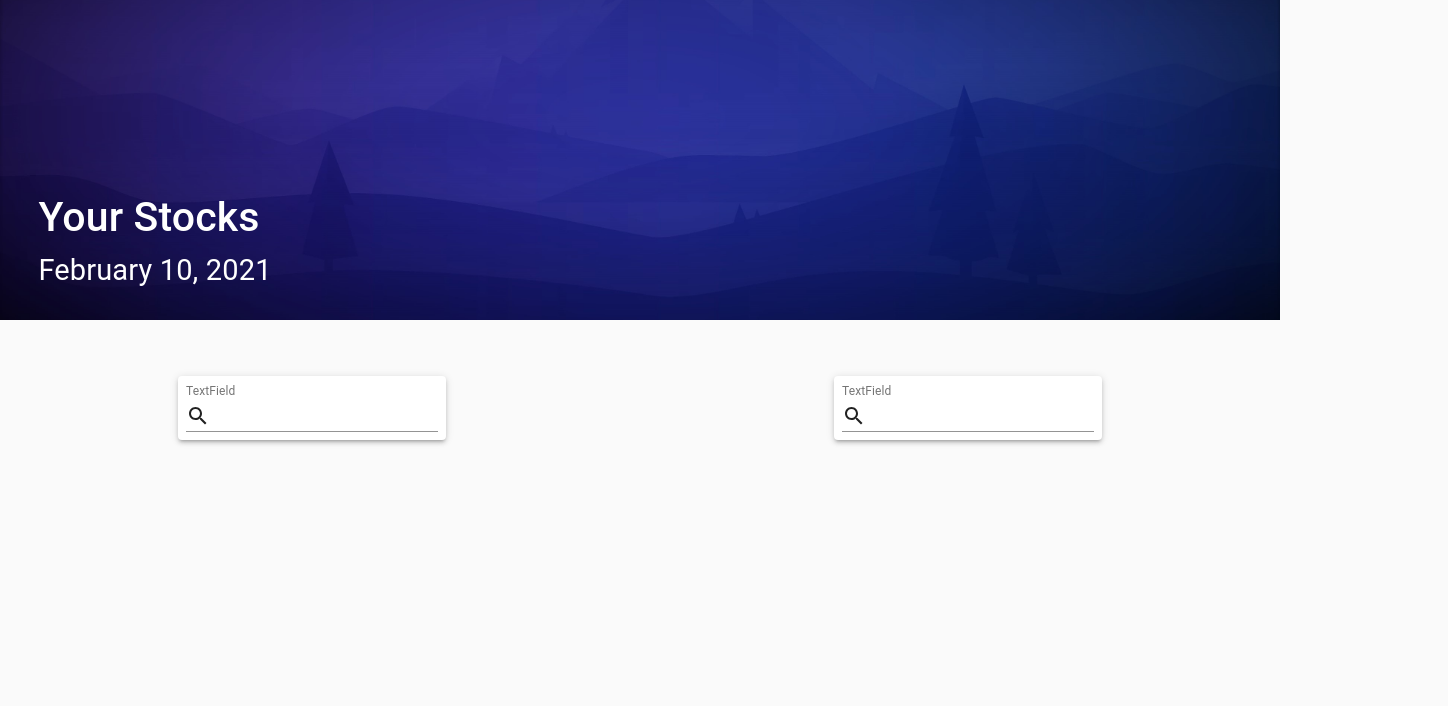
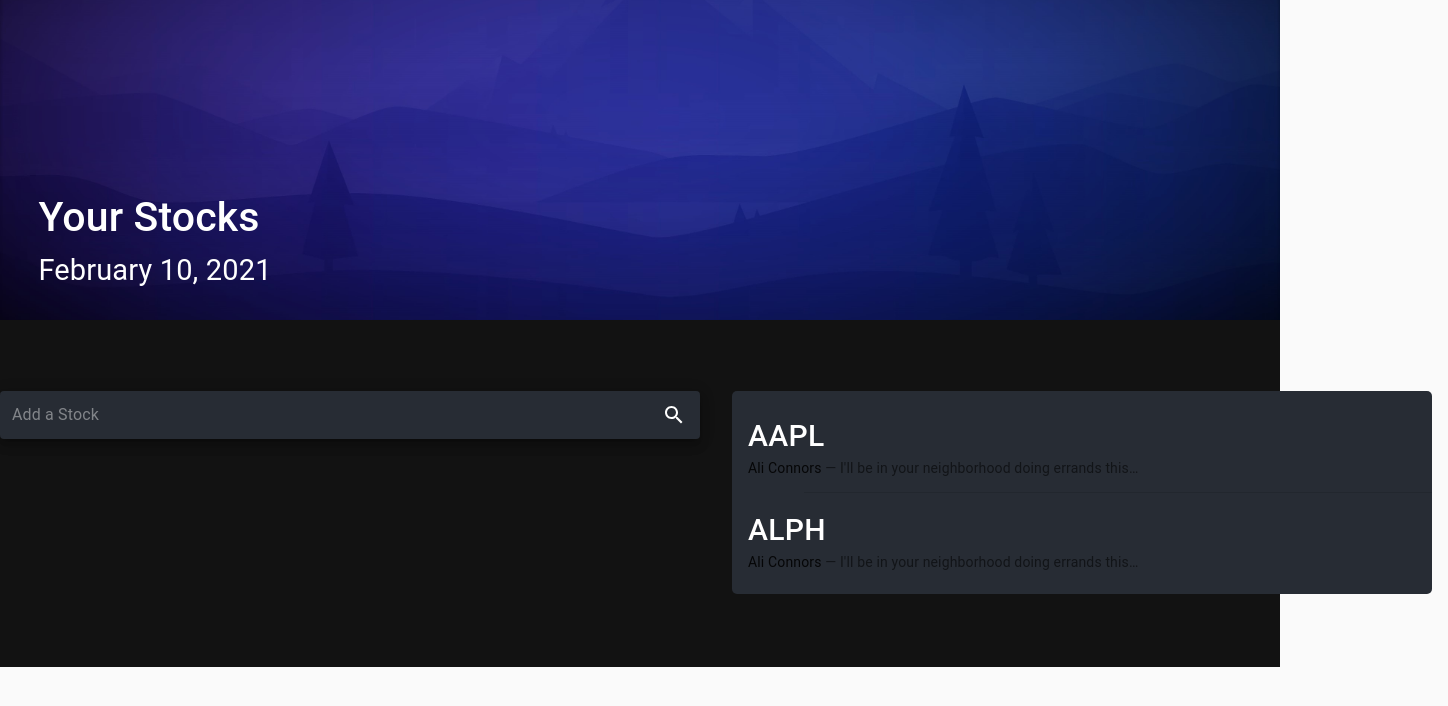
Before and after one commit to APoolio/NodeJS, a React (Create React App) app in the folder client/stocks-app/: page / in a window 1280 px wide. Shown: the top 706 px of the page, 1448 px wide, since content can reach past the window. Built offline with nearby package versions, Linux system fonts and the light colour scheme.

Commit message:
UI changes

```diff
--- a/client/stocks-app/src/App.css
+++ b/client/stocks-app/src/App.css
@@ -1,17 +1,3 @@
-.App {
-  text-align:left;
-}
-
-.App-logo {
-  height: 40vmin;
-  pointer-events: none;
-}
-
-@media (prefers-reduced-motion: no-preference) {
-  .App-logo {
-    animation: App-logo-spin infinite 20s linear;
-  }
-}
 
 .App-header {
   background-color: #282c34;
@@ -44,37 +30,5 @@
   left: 3%;
 }
 
-
-.App-link {
-  color: #61dafb;
-}
-
-.App-main-body{
-  background-color: #282b2c;
-  padding: 100px;
-
-}
-
-button{
-  padding: 20px;
-  width: 20%;
-  float: right;
-  background: #23282e;
-  border: 0;
-  box-sizing: border-box;
-  color: #fff;
-  cursor: pointer;
-  font-size: 20px;
-}
-
-@keyframes App-logo-spin {
-  from {
-    transform: rotate(0deg);
-  }
-  to {
-    transform: rotate(360deg);
-  }
-}
-
 @import url('https://fonts.googleapis.com/css2?family=Roboto:wght@300&display=swap');
 @import url('https://fonts.googleapis.com/css2?family=Open+Sans&family=Roboto:wght@700&display=swap');
--- a/client/stocks-app/src/Dashboard/Dashboard.js
+++ b/client/stocks-app/src/Dashboard/Dashboard.js
@@ -15,6 +15,8 @@ import Grid from '@material-ui/core/Grid';
 import SearchIcon from '@material-ui/icons/Search';
 import Container from "@material-ui/core/Container";
 
+import Search from "./Search";
+import Watchlist from "./Watchlist";
 import darkTheme from '../theme';
 
 
@@ -23,13 +25,14 @@ const useStyles = makeStyles((theme) => (
 {
     root:
     {
+        backgroundColor: "#121212",
         display: "flex"
     },
     margin:
     {
         margin: theme.spacing(1),
     },
-    appBarSpacer: theme.mixins.toolbar,
+    //appBarSpacer: theme.mixins.toolbar,
     content:
     {
         flexGrow: 1,
@@ -83,39 +86,11 @@ export default function Dashboard() {
                     className={classes.container}>
                     {/* Chart */}
                     <Grid item xs={12} md={8} lg={9}>
-                        <Paper elevation={3} fullWidth>
-                        <TextField
-                            className={classes.margin}
-                            id="input-with-icon-textfield"
-                            label="TextField"
-                            color="inherit"
-                            maxWidth="50%"
-                            InputProps=
-                            {
-                                {
-                                startAdornment: (<InputAdornment position="start"> <SearchIcon /> </InputAdornment>),
-                                }
-                            }
-                        />
-                        </Paper>
+                        <Search/>
                     </Grid>
 
                     <Grid item xs={12} md={8} lg={9}>
-                        <Paper elevation={3} fullWidth>
-                        <TextField
-                            className={classes.margin}
-                            id="input-with-icon-textfield"
-                            label="TextField"
-                            color="inherit"
-                            maxWidth="50%"
-                            InputProps=
-                            {
-                                {
-                                startAdornment: (<InputAdornment position="start"> <SearchIcon /> </InputAdornment>),
-                                }
-                            }
-                        />
-                        </Paper>
+                        <Watchlist/>
                     </Grid>
                 </Grid>
 
--- a/client/stocks-app/src/Dashboard/Search.js
+++ b/client/stocks-app/src/Dashboard/Search.js
@@ -4,54 +4,43 @@ import React from 'react';
 import { makeStyles } from '@material-ui/core/styles';
 import Paper from '@material-ui/core/Paper';
 import InputBase from '@material-ui/core/InputBase';
-import Divider from '@material-ui/core/Divider';
 import IconButton from '@material-ui/core/IconButton';
-import MenuIcon from '@material-ui/icons/Menu';
 import SearchIcon from '@material-ui/icons/Search';
-import DirectionsIcon from '@material-ui/icons/Directions';
-
 
 const useStyles = makeStyles((theme) => ({
     root: {
       padding: '2px 4px',
       display: 'flex',
       alignItems: 'center',
-      width: 400,
+      width: 700,
+      backgroundColor: "#272c34",
+      color: "#fff"
     },
     input: {
       marginLeft: theme.spacing(1),
       flex: 1,
+      color: "#fff"
     },
     iconButton: {
       padding: 10,
-    },
-    divider: {
-      height: 28,
-      margin: 4,
+      color: "#fff"
     },
   }));
 
 export default function Search() {
-    const theme = useTheme();
+    //const theme = useTheme();
     const classes = useStyles();
 
     return (
-        <Paper component="form" className={classes.root}>
-          <IconButton className={classes.iconButton} aria-label="menu">
-            <MenuIcon />
-          </IconButton>
+        <Paper component="form" elevation={7} className={classes.root}>
           <InputBase
             className={classes.input}
-            placeholder="Search Google Maps"
+            placeholder="Add a Stock"
             inputProps={{ 'aria-label': 'search google maps' }}
           />
           <IconButton type="submit" className={classes.iconButton} aria-label="search">
             <SearchIcon />
           </IconButton>
-          <Divider className={classes.divider} orientation="vertical" />
-          <IconButton color="primary" className={classes.iconButton} aria-label="directions">
-            <DirectionsIcon />
-          </IconButton>
         </Paper>
       );
   }
--- /dev/null
+++ b/client/stocks-app/src/Dashboard/Watchlist.js
@@ -0,0 +1,73 @@
+/*jshint esversion: 6 */
+
+import React from 'react';
+import { makeStyles } from '@material-ui/core/styles';
+import List from '@material-ui/core/List';
+import ListItem from '@material-ui/core/ListItem';
+import Divider from '@material-ui/core/Divider';
+import ListItemText from '@material-ui/core/ListItemText';
+import Typography from '@material-ui/core/Typography';
+
+
+const useStyles = makeStyles((theme) => ({
+    root: {
+      width: '700px',
+      backgroundColor: "#272c34",
+      borderRadius: "5px",
+      color: "#ffff",
+    },
+    inline: {
+      display: 'inline',
+    },
+    listItemText: {
+        fontSize: 30,
+        fontWeight: 550,
+    }
+  }));
+
+export default function Watchlist()
+{
+    const classes = useStyles();
+
+    return (
+        <List className={classes.root}>
+            <ListItem alignItems="flex-start">
+                <ListItemText classes={{primary:classes.listItemText}}
+                primary="AAPL"
+                secondary={
+                    <React.Fragment>
+                    <Typography
+                        component="span"
+                        variant="body2"
+                        className={classes.inline}
+                        color="textPrimary"
+                    >
+                        Ali Connors
+                    </Typography>
+                    {" — I'll be in your neighborhood doing errands this…"}
+                    </React.Fragment>
+                }
+                />
+            </ListItem>
+            <Divider variant="inset" component="li" />
+            <ListItem alignItems="flex-start">
+                <ListItemText classes={{primary:classes.listItemText}}
+                primary="ALPH"
+                secondary={
+                    <React.Fragment>
+                    <Typography
+                        component="span"
+                        variant="body2"
+                        className={classes.inline}
+                        color="textPrimary"
+                    >
+                        Ali Connors
+                    </Typography>
+                    {" — I'll be in your neighborhood doing errands this…"}
+                    </React.Fragment>
+                }
+                />
+            </ListItem>
+        </List>
+    );
+}
--- a/package.json
+++ b/package.json
@@ -11,7 +11,8 @@
     "ejs": "^3.1.5",
     "express": "^4.17.1",
     "jshint": "^2.12.0",
-    "pg": "^8.5.1"
+    "pg": "^8.5.1",
+    "request": "^2.88.2"
   },
   "devDependencies": {},
   "scripts": {
```
Also changed, not shown: 1 other file (tests, documents, lock files or other folders).
